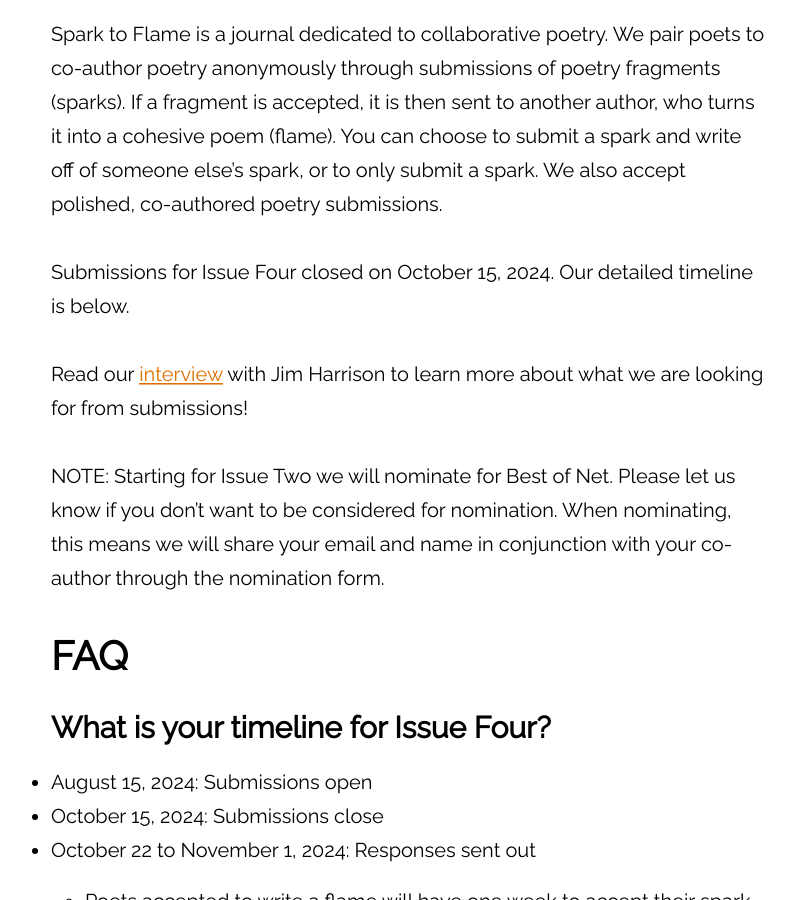
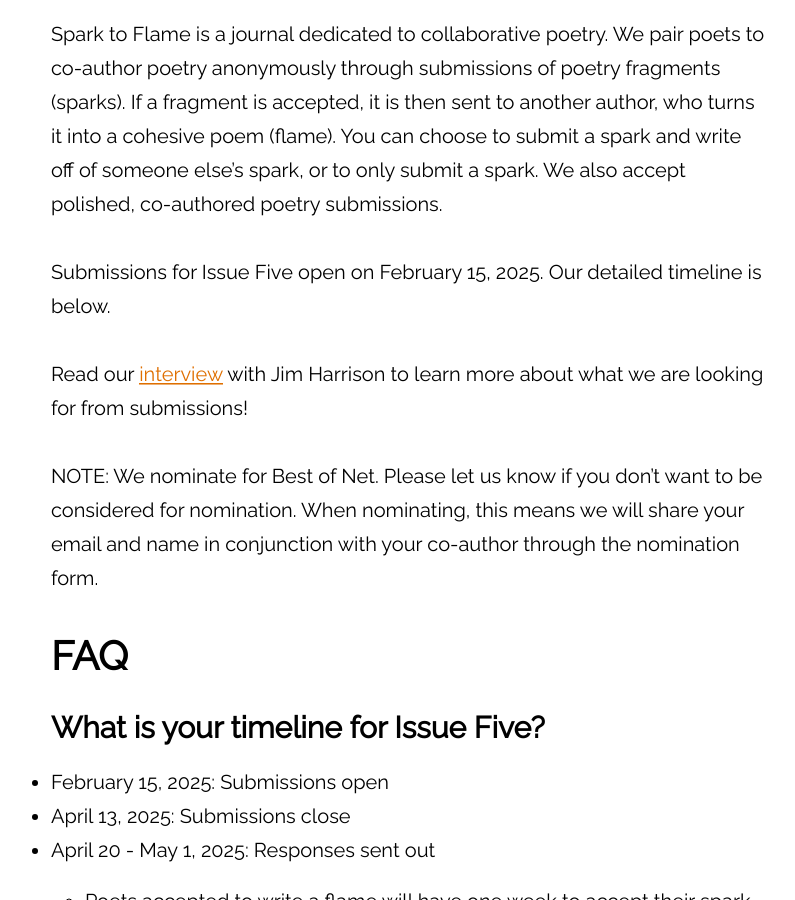
Before and after one commit to atmars77/atmars77.github.io, a Jekyll site: the page built from submit.md, in a window 1280 px wide and 900 px high, scrolled down 444 px. Shown: the whole window, without its empty margins (232-1027 px from the left). Built offline with Jekyll 4.4.1, drawn with Linux system fonts in a browser that asks for light colours; some of the changed text lies outside the part shown.

Commit message:
updates to timeline

```diff
--- a/submit.md
+++ b/submit.md
@@ -8,22 +8,22 @@
 ---
 Spark to Flame is a journal dedicated to collaborative poetry. We pair poets to co-author poetry anonymously through submissions of poetry fragments (sparks). If a fragment is accepted, it is then sent to another author, who turns it into a cohesive poem (flame). You can choose to submit a spark and write off of someone else’s spark, or to only submit a spark. We also accept polished, co-authored poetry submissions.
 
-Submissions for Issue Four closed on October 15, 2024. Our detailed timeline is below.
+Submissions for Issue Five open on February 15, 2025. Our detailed timeline is below.
 
 Read our [interview](https://sixquestionsfor.blogspot.com/2023/10/Spark-To-Flame.html) with Jim Harrison to learn more about what we are looking for from submissions!
 
-NOTE: Starting for Issue Two we will nominate for Best of Net. Please let us know if you don't want to be considered for nomination. When nominating, this means we will share your email and name in conjunction with your co-author through the nomination form.
+NOTE: We nominate for Best of Net. Please let us know if you don't want to be considered for nomination. When nominating, this means we will share your email and name in conjunction with your co-author through the nomination form.
 
 # FAQ
 
-### What is your timeline for Issue Four?
-* August 15, 2024: Submissions open
-* October 15, 2024: Submissions close
-* October 22 to November 1, 2024: Responses sent out
+### What is your timeline for Issue Five?
+* February 15, 2025: Submissions open
+* April 13, 2025: Submissions close
+* April 20 - May 1, 2025: Responses sent out
   * Poets accepted to write a flame will have one week to accept their spark.
-* December 1, 2024: Flames due
-* December 1 to 8, 2024: If needed, period for communication about edits between EIC and flame writer.
-* December 15, 2024: Publication of Issue Four
+* June 1, 2025: Flames due
+* June 1 to 8, 2025: If needed, period for communication about edits between EIC and flame writer.
+* June 15, 2025: Publication of Issue Five
 
 ### What is a spark and what makes a good one?
 * A spark is what we call the poetry fragment. This is the building-block for the flame.
```
Also changed, not shown: index.md (+1 -1 lines).
